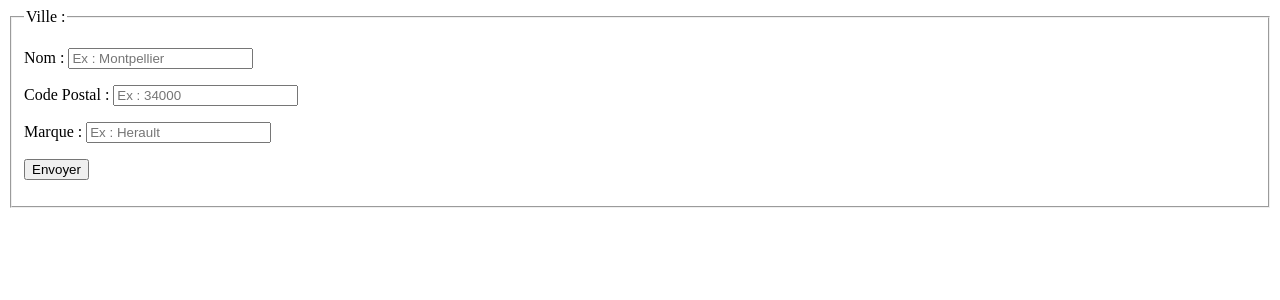
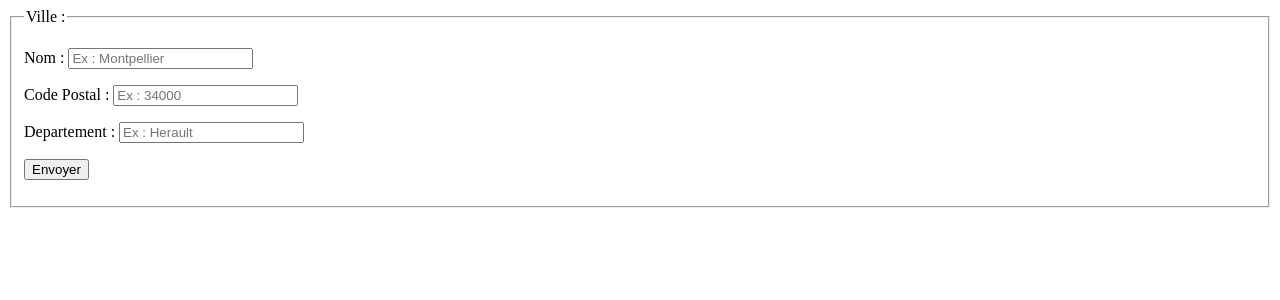
Before and after one commit to Taliraz/SiteIUT, a PHP site: page /view/ville/create.php in a window 1280 px wide. Shown: the top 300 px of the page. Run offline with PHP 8.4, Linux system fonts and the light colour scheme.

Commit message:
Update view/ville/create.php

```diff
--- a/view/ville/create.php
+++ b/view/ville/create.php
@@ -12,7 +12,7 @@
             <input type="text" placeholder="Ex : 34000" name="codePostal" id="codePostal_id" required/>
           </p>
           <p>
-            <label for="departement_id">Marque</label> :
+            <label for="departement_id">Departement</label> :
             <input type="text" placeholder="Ex : Herault" name="departement" id="departement_id" required/>
           </p>
           <p>
```
